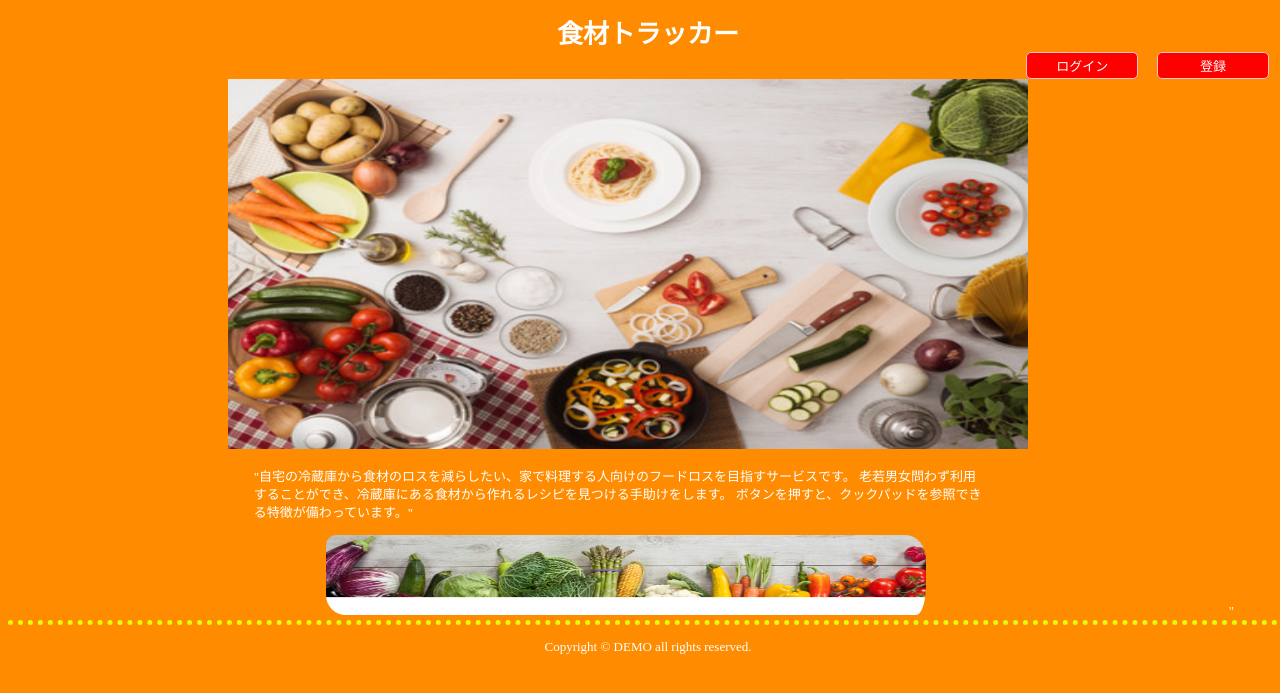
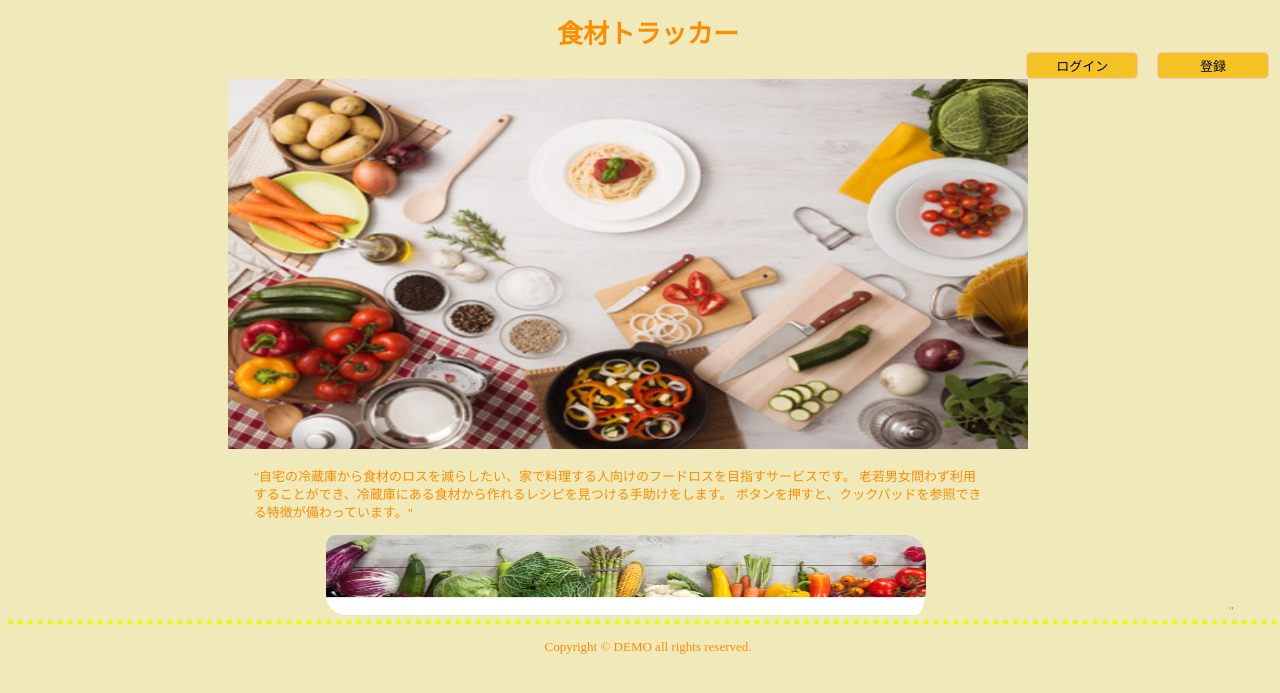
Before and after one commit to annakoza12th/flask_koza12th_group2, a Flask app: page / in a window 1280 px wide; the page is wider, and only the part inside the window is pictured. Shown: the top 693 px of that part. Run offline with Flask 2, Linux system fonts and the light colour scheme.

Commit message:
微修正

```diff
--- a/static/css/toppage_sp.css
+++ b/static/css/toppage_sp.css
@@ -4,13 +4,15 @@ html {
 }
 
 body {
-	background-color: darkorange;
+	/* background-color: darkorange; */
+	background-color: rgba(238, 231, 173, 0.836);
 	text-align: center;
 	font-size: 13px;
 	line-height: 1.4;
 	min-width: 100%;
 	-webkit-textsize-adjust: 100%;
-	color: white;
+	/* color: white; */
+	color: darkorange;
 	font-family:  "ＭＳ Ｐゴシック";
 }
 
@@ -47,10 +49,12 @@ footer img {
  .btn {
 
 	border-radius: 5px;
-	background-color: red;
+	background-color: rgb(243, 195, 38);
+	/* background-color: red; */
 	padding: 0px;
 	text-decoration:inherit;
-	color: white;
+	/* color: white; */
+	color: black;
 	border:1px solid pink;
     height: 15px;
     width:  100px;
```
